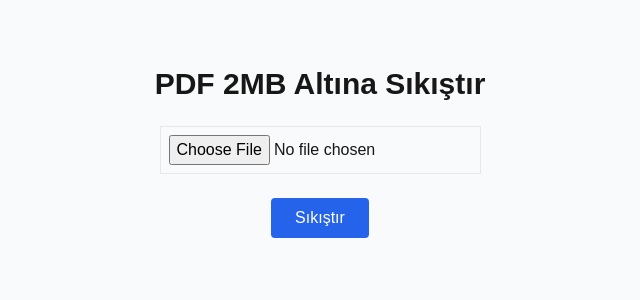
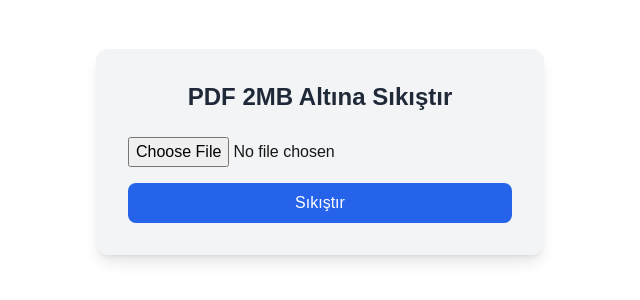
Before and after one commit to behicyildirim/compresspdfto2mb, a Next.js app: page / in a window 1280 px wide. Shown: the part 248-548 px from the top of the page, without its empty margins (320-960 px from the left). Built offline with nearby package versions, Linux system fonts and the light colour scheme.

Commit message:
improve UI

```diff
--- a/app/page.tsx
+++ b/app/page.tsx
@@ -20,7 +20,7 @@ export default function Home() {
         body: formData,
       });
 
-      if (!res.ok) throw new Error("Sıkıştırma başarısız");
+      if (!res.ok) throw new Error();
 
       const blob = await res.blob();
       const url = window.URL.createObjectURL(blob);
@@ -31,31 +31,35 @@ export default function Home() {
       a.click();
 
       window.URL.revokeObjectURL(url);
-    } catch (err) {
-      alert("Hata oluştu");
+    } catch {
+      alert("Sıkıştırma sırasında hata oluştu.");
     }
 
     setLoading(false);
   };
 
   return (
-    <main className="min-h-screen flex flex-col items-center justify-center gap-6 bg-gray-50">
-      <h1 className="text-3xl font-bold">PDF 2MB Altına Sıkıştır</h1>
+    <main className="min-h-screen flex items-center justify-center bg-white">
+      <div className="w-full max-w-md bg-gray-100 p-8 rounded-xl shadow-lg text-center">
+        <h1 className="text-2xl font-bold text-gray-800 mb-6">
+          PDF 2MB Altına Sıkıştır
+        </h1>
 
         <input
           type="file"
           accept="application/pdf"
           onChange={(e) => setFile(e.target.files?.[0] || null)}
-        className="border p-2"
+          className="w-full mb-4"
         />
 
         <button
           onClick={handleUpload}
           disabled={loading}
-        className="bg-blue-600 text-white px-6 py-2 rounded"
+          className="w-full bg-blue-600 hover:bg-blue-700 text-white py-2 rounded-lg transition"
         >
           {loading ? "Sıkıştırılıyor..." : "Sıkıştır"}
         </button>
+      </div>
     </main>
   );
 }
```
Lines whose indentation alone changed are shown as unchanged.
